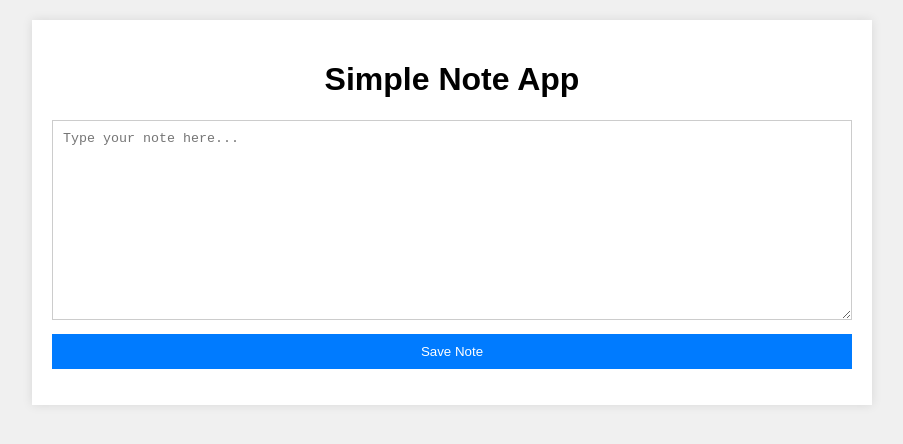
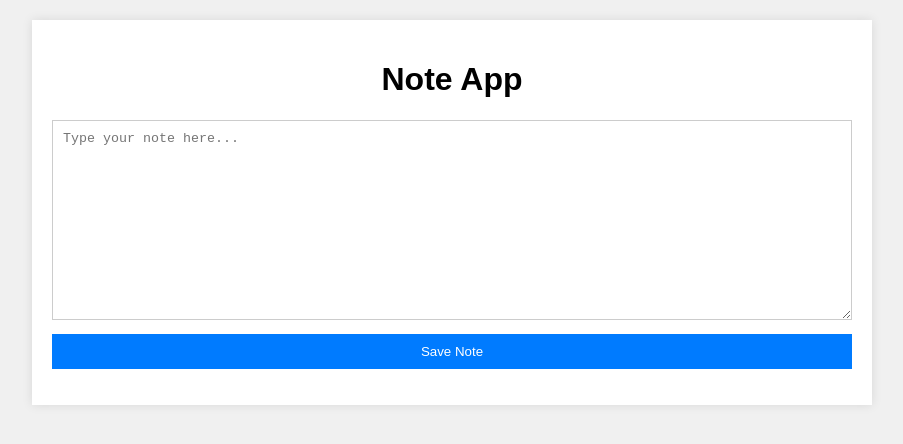
Before and after one commit to kdfunk/SimpleeApp, a website: page index.html in a window 1280 px wide. Shown: the whole page, without its empty margins (188-1091 px from the left). Drawn offline with Linux system fonts and the light colour scheme.

Commit message:
first commit

```diff
--- a/index.html
+++ b/index.html
@@ -72,7 +72,7 @@
 
 <body>
     <div class="container">
-        <h1>Simple Note App</h1>
+        <h1>Note App</h1>
         <textarea id="noteInput" placeholder="Type your note here..."></textarea>
         <button class="btn" onclick="saveNote()">Save Note</button>
         <ul id="noteList" class="note-list"></ul>
```
